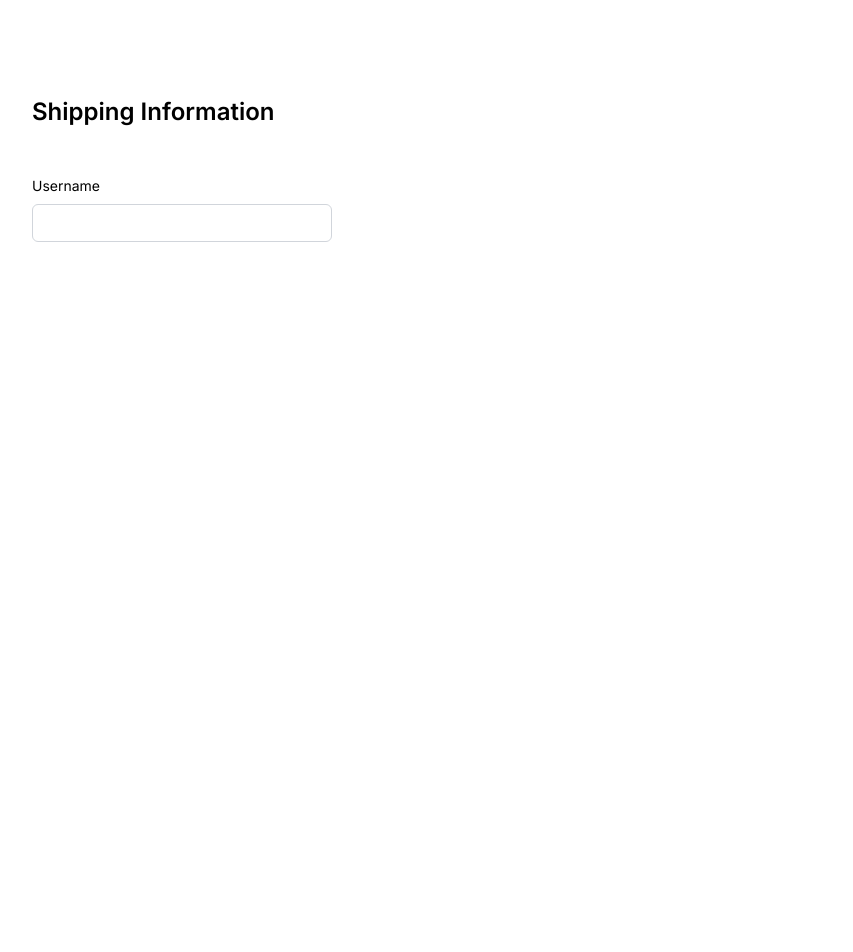
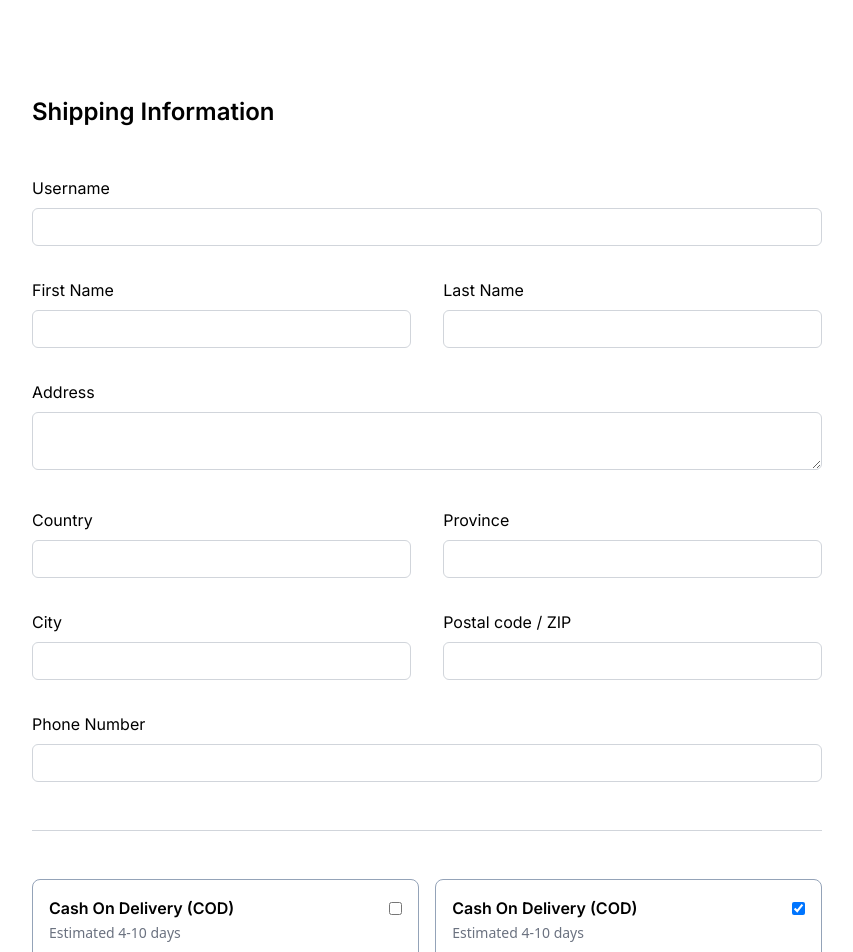
Before and after one commit to AlvinSetyaPranata/WeeboStore, a Next.js app in the folder frontend/: page /payment in a window 1280 px wide. Shown: the top 952 px of the page, without its empty margins (0-853 px from the left). Before the commit the page ends 800 px from the top, so only its background shows below. Built offline with nearby package versions, Linux system fonts and the light colour scheme.

Commit message:
Continuing create payment page

```diff
--- a/frontend/src/app/(Unlayout)/payment/content.jsx
+++ b/frontend/src/app/(Unlayout)/payment/content.jsx
@@ -1,3 +1,5 @@
+import SelectCard from '@/components/Atoms/SelectCard'
+import SelectCardContainer from '@/components/Molecules/SelectCardContainer'
 import React from 'react'
 
 export default function Payment() {
@@ -7,14 +9,65 @@ export default function Payment() {
         <h2 className='text-2xl font-heading font-semibold'>Shipping Information</h2>
 
         <form>
-          <div className='grid mt-12'>
-            <div>
-              <h3 className="text-sm font-heading">Username</h3>
-              <input type="text" className="mt-2 outline-none rounded-md border-[1px] border-gray-300 px-3 py-2 text-sm w-[300px]" />
+          <div className='max-w-[65%]'>
+
+            <div className='grid mt-12 gap-8 grid-cols-2'>
+              <div className='col-span-2'>
+                <h3 className="font-heading">Username</h3>
+                <input type="text" className="mt-2 outline-none rounded-md border-[1px] border-gray-300 px-3 py-2 text-sm w-full" />
+              </div>
+
+              <div>
+                <h3 className="font-heading">First Name</h3>
+                <input type="text" className="mt-2 outline-none rounded-md border-[1px] border-gray-300 px-3 py-2 text-sm w-full" />
+              </div>
+
+              <div>
+                <h3 className="font-heading">Last Name</h3>
+                <input type="text" className="mt-2 outline-none rounded-md border-[1px] border-gray-300 px-3 py-2 text-sm w-full" />
+              </div>
+
+              <div className='col-span-2'>
+                <h3 className="font-heading">Address</h3>
+                <textarea type="text" className="mt-2 outline-none rounded-md border-[1px] border-gray-300 px-3 py-2 text-sm w-full" />
+              </div>
+
+              <div>
+                <h3 className="font-heading">Country</h3>
+                <input type="text" className="mt-2 outline-none rounded-md border-[1px] border-gray-300 px-3 py-2 text-sm w-full" />
+              </div>
+
+              <div>
+                <h3 className="font-heading">Province</h3>
+                <input type="text" className="mt-2 outline-none rounded-md border-[1px] border-gray-300 px-3 py-2 text-sm w-full" />
+              </div>
+
+              <div>
+                <h3 className="font-heading">City</h3>
+                <input type="text" className="mt-2 outline-none rounded-md border-[1px] border-gray-300 px-3 py-2 text-sm w-full" />
+              </div>
+
+              <div>
+                <h3 className="font-heading">Postal code / ZIP</h3>
+                <input type="text" className="mt-2 outline-none rounded-md border-[1px] border-gray-300 px-3 py-2 text-sm w-full" />
+              </div>
+
+              <div className='col-span-2'>
+                <h3 className="font-heading">Phone Number</h3>
+                <input type="tel" className="mt-2 outline-none rounded-md border-[1px] border-gray-300 px-3 py-2 text-sm w-full" />
+              </div>
+
             </div>
+            {/* delivery method */}
+
+            <SelectCardContainer className='py-12 border-t-[1.5px] border-gray-300 mt-12'>
+              <SelectCard />
+              <SelectCard />
+            </SelectCardContainer>
+
+          </div>
 
 
-          </div>
         </form>
       </div>
     </div>
--- /dev/null
+++ b/frontend/src/components/Atoms/SelectCard.jsx
@@ -0,0 +1,19 @@
+'use client'
+
+import React from 'react'
+
+export default function SelectCard({selected, onSelect}) {
+
+    return (
+        <div className='border-[1.5px] border-slate-400 rounded-lg p-4 hover:cursor-pointer' onClick={onSelect}>
+            <div className="flex w-full justify-between items-center">
+                <h4 className='font-semibold font-heading'>Cash On Delivery (COD)</h4>
+
+                <input type="checkbox" defaultChecked={selected} />
+            </div>
+            <span className='text-gray-500 mt-2 text-sm'>Estimated 4-10 days</span>
+
+            <p className='font-bold mt-4'>Rp.30.000</p>
+        </div>
+    )
+}
--- /dev/null
+++ b/frontend/src/components/Molecules/SelectCardContainer.jsx
@@ -0,0 +1,15 @@
+'use client'
+
+import React, { useState } from 'react'
+
+export default function SelectCardContainer({children, className}) {
+    const [selected, setSelected] = useState(1)
+
+    return (
+    <div className={`grid grid-cols-2 w-full gap-x-4 ${className}`}>
+        {children.map((child, key) => (
+            React.cloneElement(child, {key: key, selected: selected==key ? true : false, onSelect: () => setSelected(key)})
+        ))}
+    </div>
+  )
+}
```
